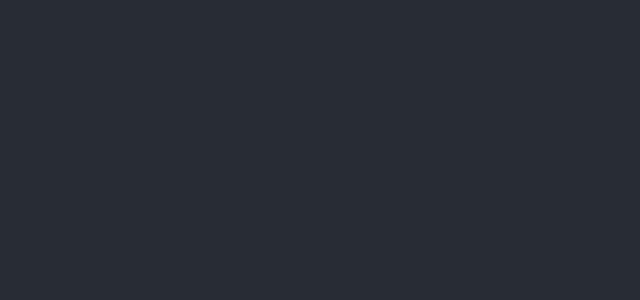
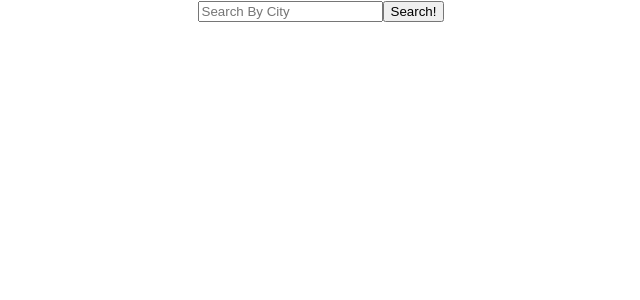
Before and after one commit to BrandonThey/nology-project4-weatherApp-frontend, a React (Create React App) app: page / in a window 1280 px wide. Shown: the top 300 px of the page, without its empty margins (319-959 px from the left). Built offline with nearby package versions, Linux system fonts and the light colour scheme.

Commit message:
Linked SearchBar and App

```diff
--- a/src/App.js
+++ b/src/App.js
@@ -1,10 +1,16 @@
 import './App.css';
+import SearchBar from './components/SearchBar/SearchBar';
+function App() {
 
-function App() {
+  const handleSubmit = (event) => {
+    event.preventDefault();
+    const searchTerm = event.target[0].value;
+    console.log(searchTerm);
+  }
+
   return (
     <div className="App">
-      <header className="App-header">
-      </header>
+      <SearchBar handleSubmit={handleSubmit}/>
     </div>
   );
 }
--- a/components/SearchBar/SearchBar.jsx
+++ b/src/components/SearchBar/SearchBar.jsx
@@ -7,7 +7,7 @@ const SearchBar = (props) => {
         <>
             <form onSubmit={handleSubmit}>
                 <input
-                placeholder="search"
+                placeholder="Search By City"
                 type="text">
                 </input>
                 <button>Search!</button>
```
Also changed, not shown: src/components/SearchBar/SearchBar.scss (added).
